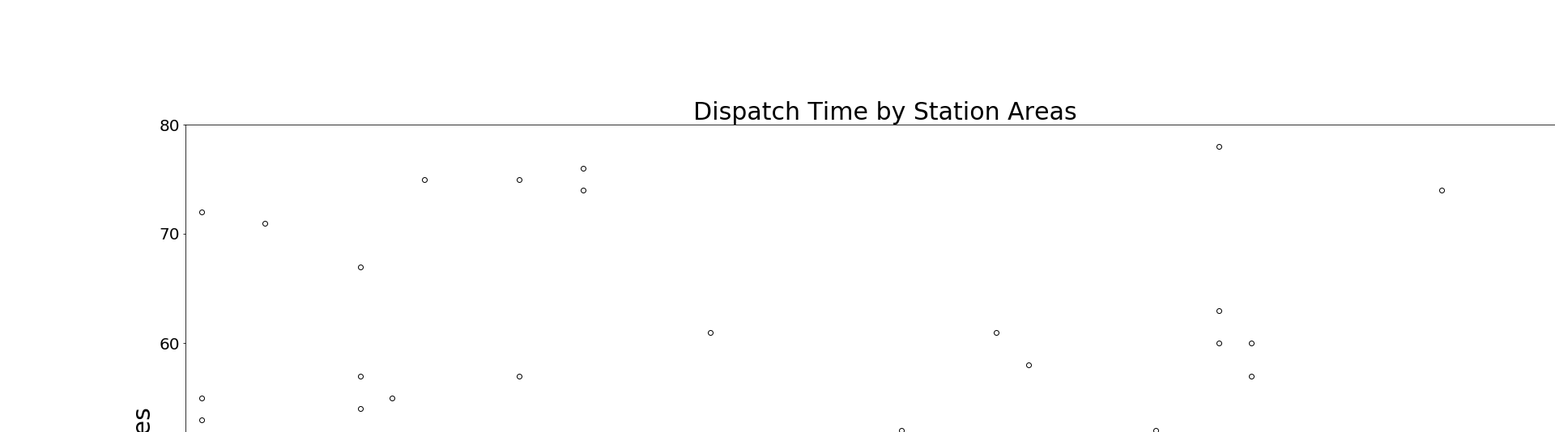
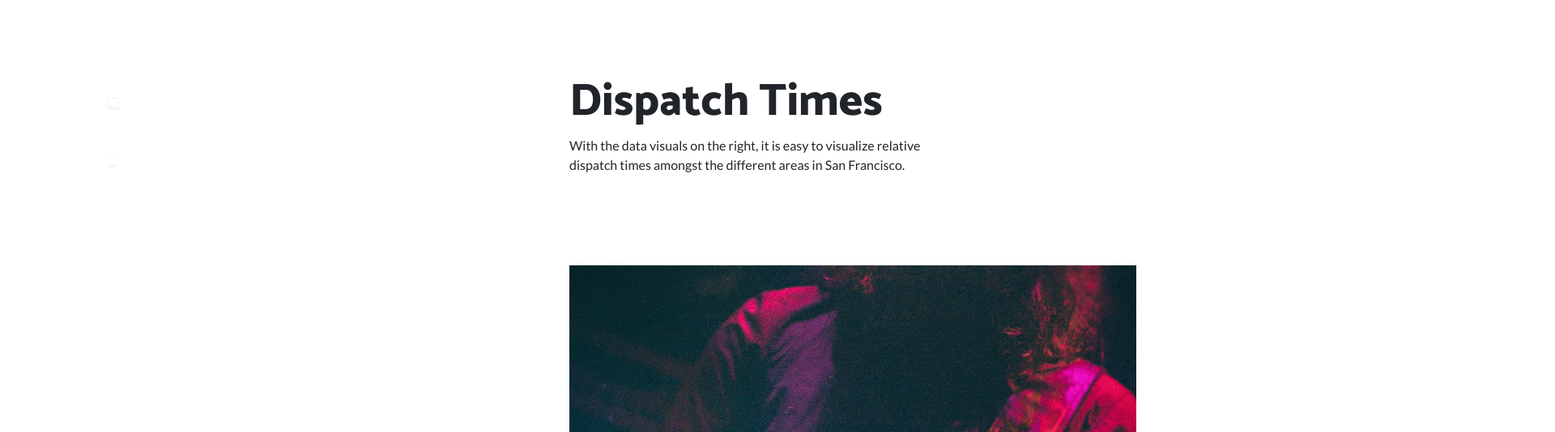
Before and after one commit to aashi4ev/aashi4ev.github.io, a website: page index.html in a window 1280 px wide. Shown: the part 1177-1711 px from the top of the page at 81% size, 1920 px wide, since content can reach past the window. Drawn offline with Linux system fonts and the light colour scheme.

Commit message:
sizing img

```diff
--- a/index.html
+++ b/index.html
@@ -76,11 +76,11 @@
         <div class="row align-items-center">
           <div class="col-lg-6">
             <div class="p-5">
-              <img class="w3-round" src="img/station_time.png" alt="">
+              <img class="w3-round" src="img/station_time.png" alt="" height="15" width="15">
               <br/>
               <br/>
               <br/>
-              <img class="w3-round" src="img/zip_time.png" alt="">
+              <img class="w3-round" src="img/zip_time.png" alt="" height="10" width="10">
             </div>
           </div>
           <div class="col-lg-6">
@@ -115,7 +115,6 @@
     <footer class="py-5 bg-black">
       <div class="container">
         <p class="m-0 text-center text-white small">aarushiw@andrew.cmu.edu</p>
-        <br/>
         <p class="m-0 text-center text-white small">www.linkedin.com/in/aarushiw</p>
       </div>
       <!-- /.container -->
```
